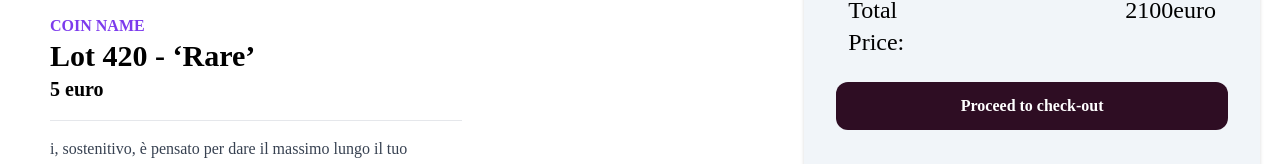
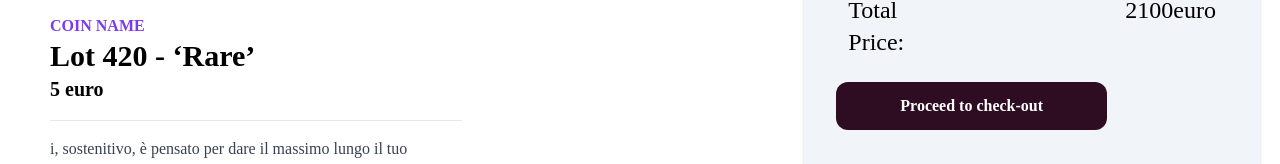
Before and after one commit to mrmoiz09/port-23-auction-web, a React (Vite) app: page /cartpage in a window 1280 px wide. Shown: the part 633-797 px from the top of the page. Built offline with nearby package versions, Linux system fonts and the light colour scheme.

Commit message:
updated custom css removal

```diff
--- a/src/components/Cart/Cartpage.jsx
+++ b/src/components/Cart/Cartpage.jsx
@@ -1,8 +1,9 @@
 import React from "react";
 import { useState } from "react";
-import "../CssFolder/custom.css"
 // import "../CssFolder/custom.css"
-import { FaSearch } from "react-icons/fa";
+import { Link } from "react-router-dom";
+// Link
+
 export const Cartpage = () => {
   const [jumpForLot, setJumpForLot] = useState("");
   const [search, setSearch] = useState("");
@@ -108,15 +109,17 @@ export const Cartpage = () => {
                 <span class="font-[initial] text-2xl">Total Price:</span>
                 <span class="font-[initial] text-2xl">2100euro</span>
               </div>
+              <Link to="/mycart" >
               <button class="bg-[#2e0d23] text-white font-semibold py-3 px-16 rounded-xl h-full">
                 Proceed to check-out
               </button>
+              </Link>
             </div>
           </div>
         </div>
       </div>
       {/* modal popup below  */}
-      procced to check out
+      {/* procced to check out */}
     </>
   );
 };
```
